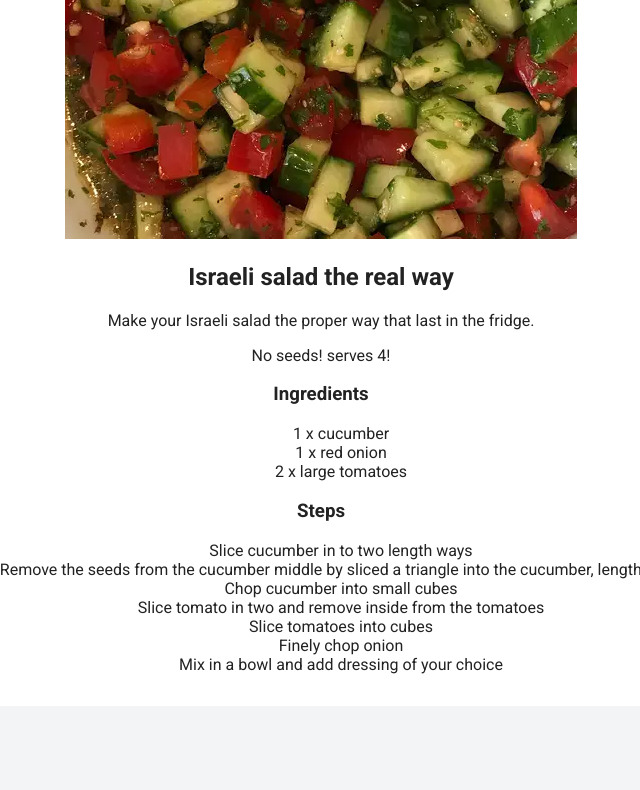
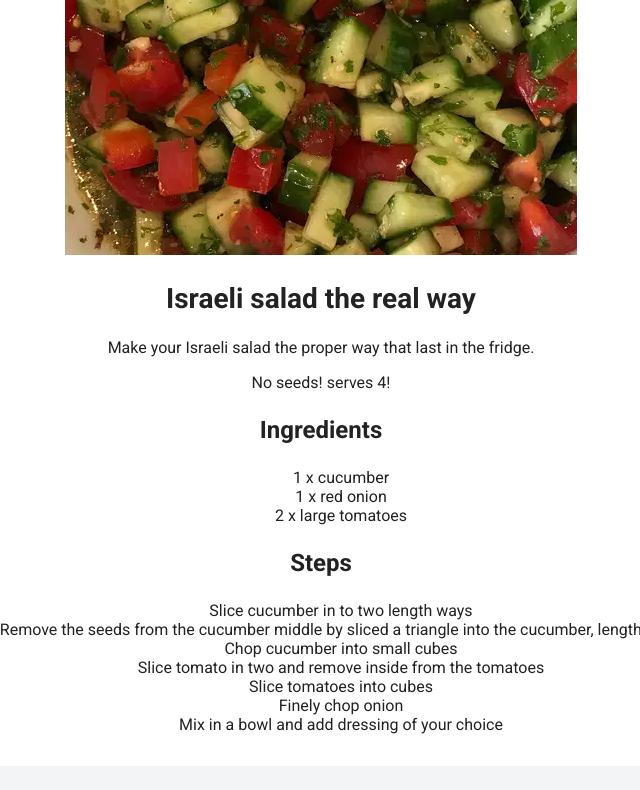
Before and after one commit to mayanfuchs/odin-recipes, a plain HTML site: page recipes/salad.html in a window 1280 px wide. Shown: the part 378-1168 px from the top of the page, without its empty margins (319-959 px from the left). Before the commit the page ends 1092 px from the top, so only its background shows below. Drawn offline with Linux system fonts and the light colour scheme.

Commit message:
updated box display center content car

```diff
--- a/style.css
+++ b/style.css
@@ -1,4 +1,14 @@
 /* first css styling solo */
+html {
+    box-sizing: border-box;
+  }
+
+  *,
+  *::before,
+  *::after {
+    box-sizing: inherit;
+  }
+
 body {
     font-family: 'Roboto', Helvetica, sans-serif;
     background-color: #f3f4f5;
@@ -9,7 +19,10 @@ body {
     background-color: white;
     border-radius: 16px;
     text-align: center;
+    box-sizing: border-box;
     padding: 16px 16px 16px 16px;
+    width: 980px;
+    margin: 24px auto;
 }
 
 a{
@@ -22,10 +35,22 @@ h1 {
     font-weight: 700;
 }
 
+h2 {
+    font-size: 28px;
+    text-align: center;
+}
+
+h3 {
+    font-size: 24px;
+    text-align: center;
+}
+
 ul li {
+    text-align: center;
     list-style: none;
 }
 
 ol li {
+    text-align: center;
     list-style: none;
 }
```
